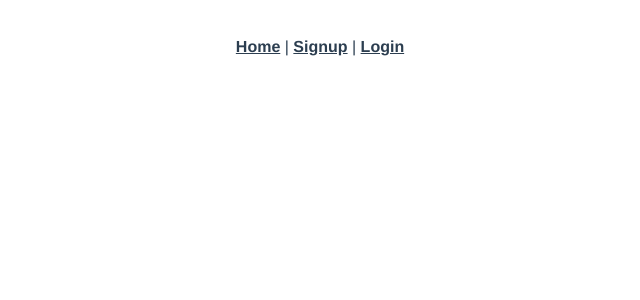
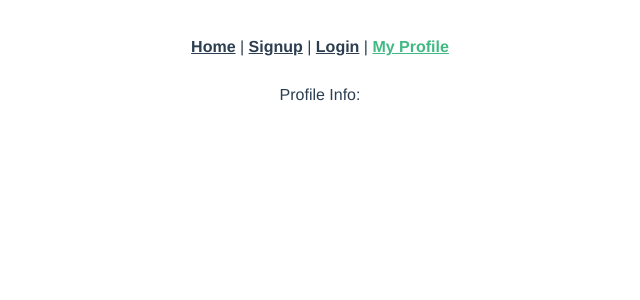
Before and after one commit to zackartborges/corkboard_frontend, a Vue app: page /users-profile in a window 1280 px wide. Shown: the top 300 px of the page, without its empty margins (320-960 px from the left). Built offline with nearby package versions, Linux system fonts and the light colour scheme.

Commit message:
gets user-profile page cretaed and connected to userProfileInfo component

```diff
--- a/src/App.vue
+++ b/src/App.vue
@@ -6,6 +6,8 @@
       <router-link to="/signup">Signup</router-link>
       |
       <router-link to="/login">Login</router-link>
+      |
+      <router-link to="/users-profile">My Profile</router-link>
     </div>
     <router-view />
   </div>
--- /dev/null
+++ b/src/components/UsersProfileInfo.vue
@@ -0,0 +1,39 @@
+<template>
+  <div class="users-information">Profile Info:</div>
+</template>
+
+<script>
+// import axios from "axios";
+
+export default {
+  data: function () {
+    return {
+      user: {},
+      errors: [],
+    };
+  },
+  methods: {
+    // submit: function () {
+    //   var params = {
+    //     name: this.name,
+    //     email: this.email,
+    //     username: this.username,
+    //     image_url: this.imageUrl,
+    //     current_location: this.currentLocation,
+    //     bio: this.bio,
+    //     password: this.password,
+    //     password_confirmation: this.passwordConfirmation,
+    //   };
+    //   axios
+    //     .post("/api/users", params)
+    //     .then((response) => {
+    //       console.log(response.data);
+    //       this.$router.push("/login");
+    //     })
+    //     .catch((error) => {
+    //       this.errors = error.response.data.errors;
+    //     });
+    // },
+  },
+};
+</script>
--- a/src/router/index.js
+++ b/src/router/index.js
@@ -3,7 +3,7 @@ import VueRouter from "vue-router";
 import Home from "../views/Home.vue";
 import Login from "../views/Login.vue";
 import Signup from "../views/Signup.vue";
-
+import UsersProfile from "../views/UsersProfile.vue";
 Vue.use(VueRouter);
 
 const routes = [
@@ -22,6 +22,11 @@ const routes = [
     name: "signup",
     component: Signup,
   },
+  {
+    path: "/users-profile",
+    name: "users-profile",
+    component: UsersProfile,
+  },
 ];
 
 const router = new VueRouter({
--- /dev/null
+++ b/src/views/UsersProfile.vue
@@ -0,0 +1,17 @@
+<template>
+  <div class="users-show">
+    <users-profile-info></users-profile-info>
+  </div>
+</template>
+
+<script>
+import UsersProfileInfo from "../components/UsersProfileInfo.vue";
+// @ is an alias to /src
+
+export default {
+  name: "UsersProfile",
+  components: {
+    UsersProfileInfo,
+  },
+};
+</script>
```
